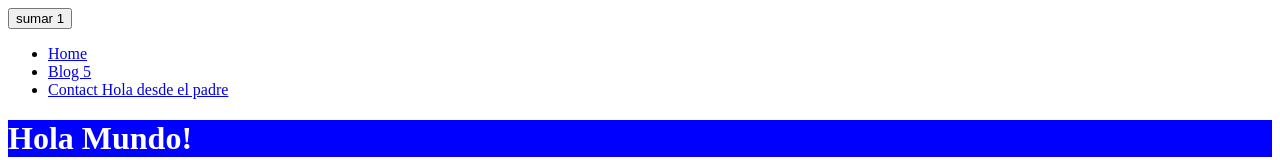
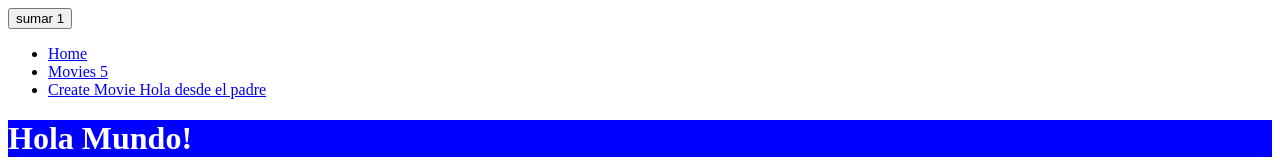
Before and after one commit to Chaparro10/Vue-Curso, a Vue app in the folder my-vue-project/: page / in a window 1280 px wide. Shown: the top 160 px of the page. Built offline with nearby package versions, Linux system fonts and the light colour scheme.

Commit message:
router link

```diff
--- a/my-vue-project/src/components/HeaderComponent.vue
+++ b/my-vue-project/src/components/HeaderComponent.vue
@@ -13,9 +13,15 @@ const props = defineProps({
         <nav>
             <ul>
 
-                <li> <a href="#">Home</a></li>
-                <li> <a href="#">Blog {{ count }}</a></li>
-                <li> <a href="#">Contact {{ props.message }}</a></li>
+                <li>
+                    <router-link class="link" to="/">Home</router-link>
+                </li>
+                <li>
+                    <router-link class="link" to="/movies">Movies {{ props.count }}</router-link>
+                </li>
+                <li>
+                    <router-link class="link" to="/create">Create Movie {{ props.message }}</router-link>
+                </li>
             </ul>
         </nav>
     </header>
```
